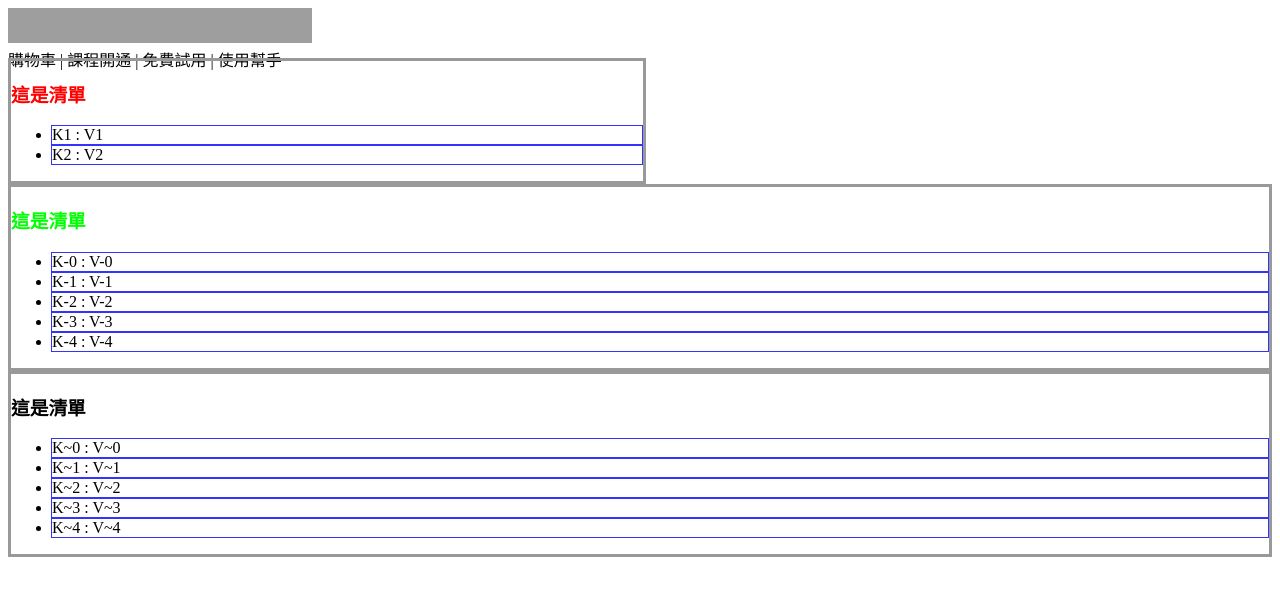
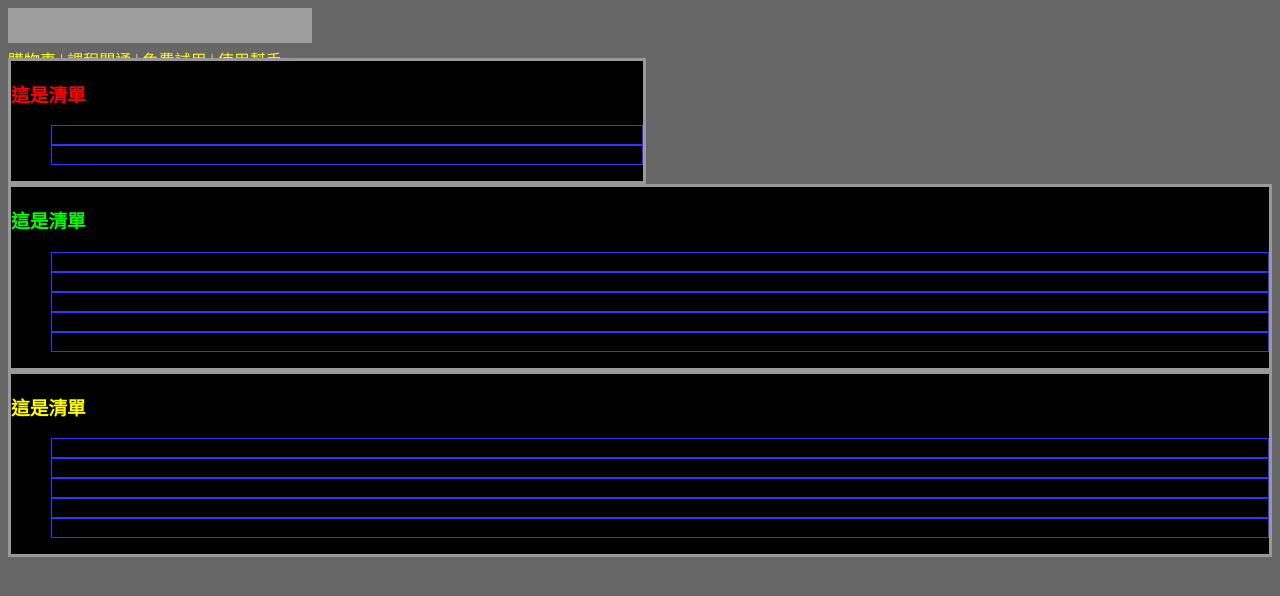
Before and after one commit to hanlin-edu-tech/test-eh-web-component, a plain HTML site: page index.html in a window 1280 px wide. Drawn offline with Linux system fonts and the dark colour scheme.

Commit message:
測試黑夜模式

```diff
--- a/index.html
+++ b/index.html
@@ -41,6 +41,13 @@
                     color: #0ff;
                 }
             }
+
+            @media screen and (prefers-color-scheme: dark) {
+                body{
+                    background-color: #666;
+                    color: #ff0;
+                }
+            }
         </style>
     </head>
 
@@ -63,6 +70,13 @@
 
 <!-- 客制元件注入 >>> -->
         <template id="eh-index-list">
+            <style>
+                @media screen and (prefers-color-scheme: dark) {
+                    :host {
+                        background-color: #000;
+                    }
+                }
+            </style>
             <h3 class="title">這是清單</h3>
             <ul>
                 <slot></slot>
```
